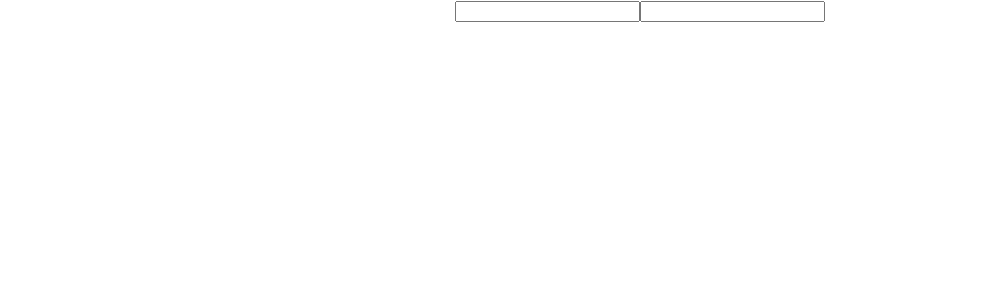
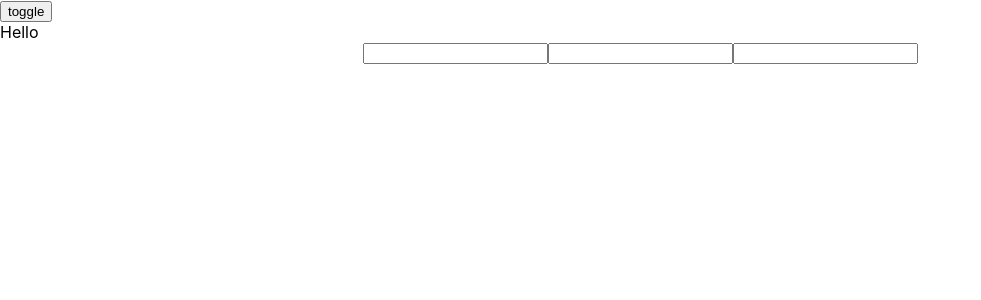
Before and after one commit to Polyhistor/Hooks-Mania, a React (Create React App) app: page / in a window 1280 px wide. Shown: the top 300 px of the page, without its empty margins (0-981 px from the left). Built offline with nearby package versions, Linux system fonts and the light colour scheme.

Commit message:
a quick clean up practice

```diff
--- a/src/App.js
+++ b/src/App.js
@@ -1,18 +1,50 @@
-import React from "react";
+import React, { useState } from "react";
+import { Hello } from "./Hello";
 import { useForm } from "./useForm";
 
 const App = () => {
-  const [values, handleChange] = useForm({ email: "", password: "" });
+  const [values, handleChange] = useForm({
+    email: "",
+    password: "",
+    firstName: ""
+  });
+
+  const [showHello, setShowHello] = useState(true);
+
+  // useEffect(() => {
+  //   // you will pass all the values that your effect depends on
+  //   console.log("render");
+
+  //   return () => {
+  //     console.log("unmount");
+  //   };
+  // }, []);
+
+  // the second parameter is the dependecy values, which means we would like the effect
+  // to take place when these values change
 
   return (
+    <>
+      <button onClick={() => setShowHello(!showHello)}> toggle</button>
+      {showHello && <Hello />}
       <div style={{ textAlign: "center" }}>
-      <input name="email" value={values.email} onChange={handleChange}></input>
+        <input
+          name="email"
+          value={values.email}
+          onChange={handleChange}
+        ></input>
         <input
           name="password"
           value={values.password}
           onChange={handleChange}
         ></input>
+        <input
+          name="firstName"
+          value={values.firstName}
+          onChange={handleChange}
+        ></input>
       </div>
+    </>
   );
 };
 
--- /dev/null
+++ b/src/Hello.js
@@ -0,0 +1,14 @@
+import React from "react";
+
+export const Hello = () => {
+  React.useEffect(() => {
+    // you will pass all the values that your effect depends on
+    console.log("render");
+
+    return () => {
+      console.log("unmount");
+    };
+  }, []);
+
+  return <div>Hello</div>;
+};
```
Lines whose indentation alone changed are shown as unchanged.
